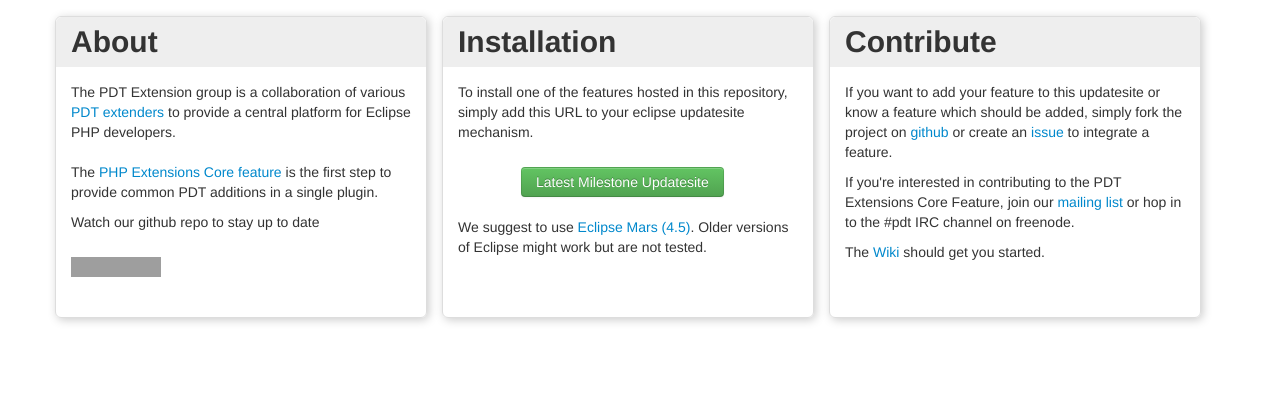
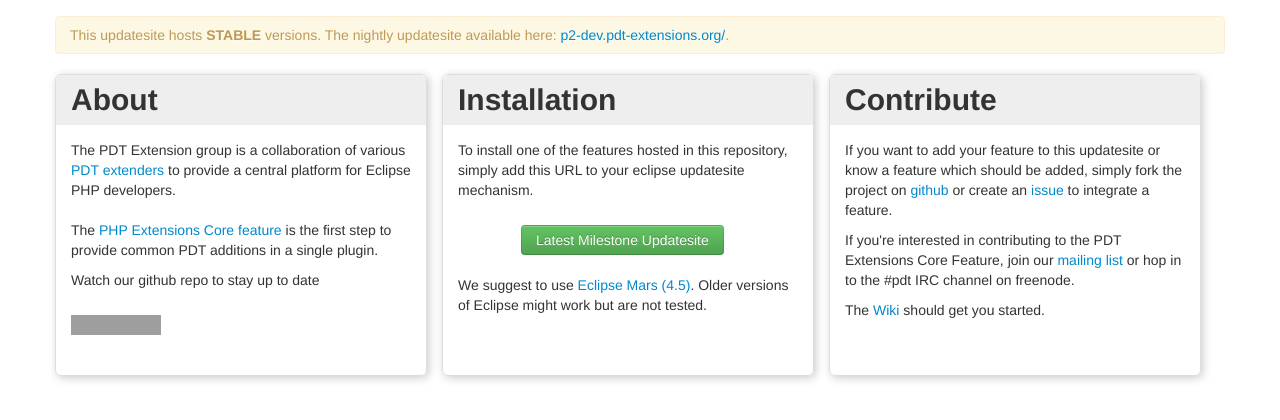
Before and after one commit to pdt-eg/p2-mirror, a Jekyll site: the page built from index.html, in a window 1280 px wide, cut to the strip 397-817 px from the top of the page. Built offline with Jekyll 4.4.1, drawn with Linux system fonts in a browser that asks for light colours; nearby versions of some CDN libraries; grey boxes are pictures that could not be loaded.

Commit message:
Add link to nightlies

```diff
--- a/index.html
+++ b/index.html
@@ -13,7 +13,9 @@
 
 <div class="container home">
 
-
+    <div class="alert snapshotwarning">
+      This updatesite hosts <strong>STABLE</strong> versions. The nightly updatesite available here: <a href="http://p2-dev.pdt-extensions.org/">p2-dev.pdt-extensions.org/</a>.
+    </div>
     <div class="connection  span4 first">
         <div class="span4 connectionHeader">
             <h2>About</h2>
```
